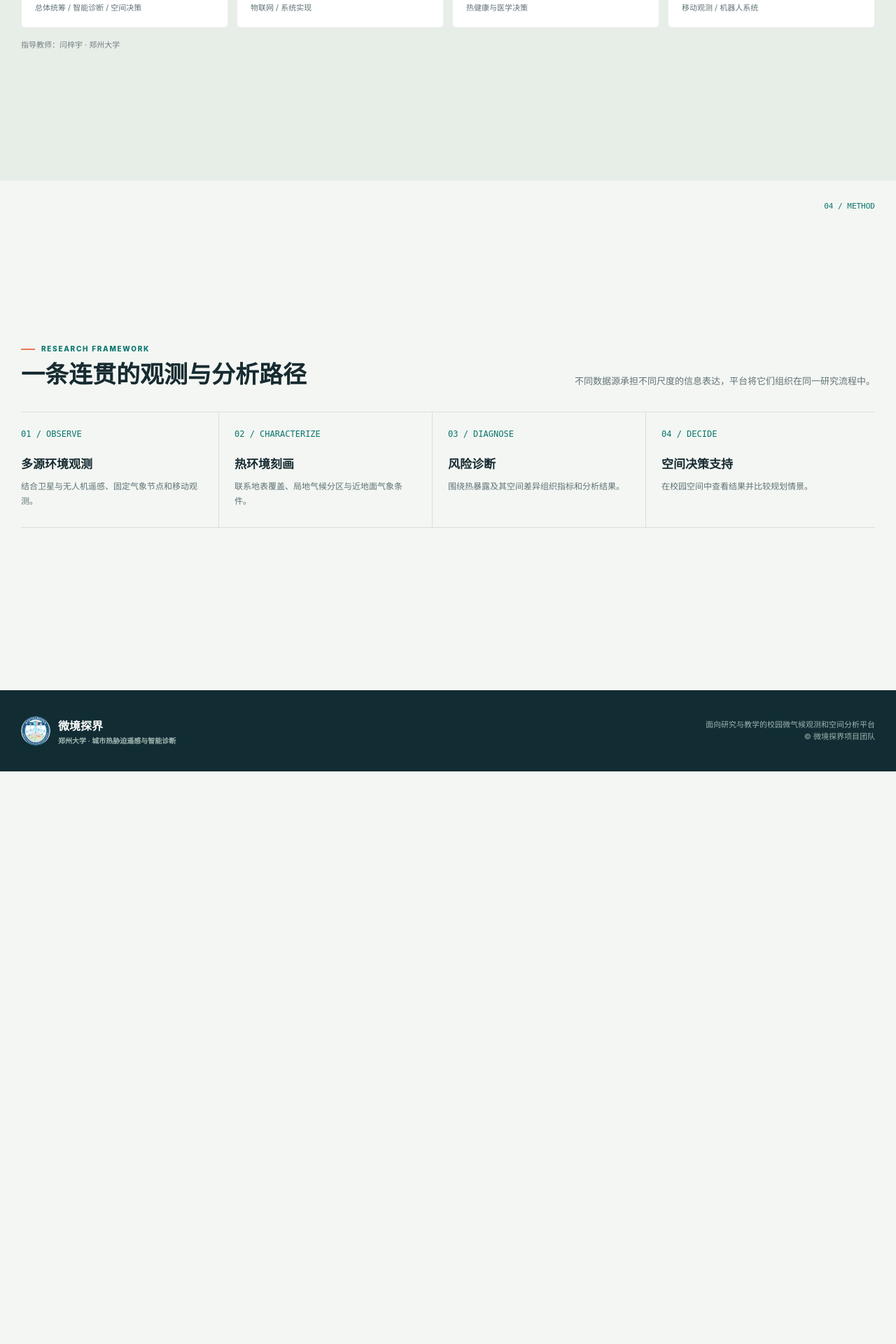
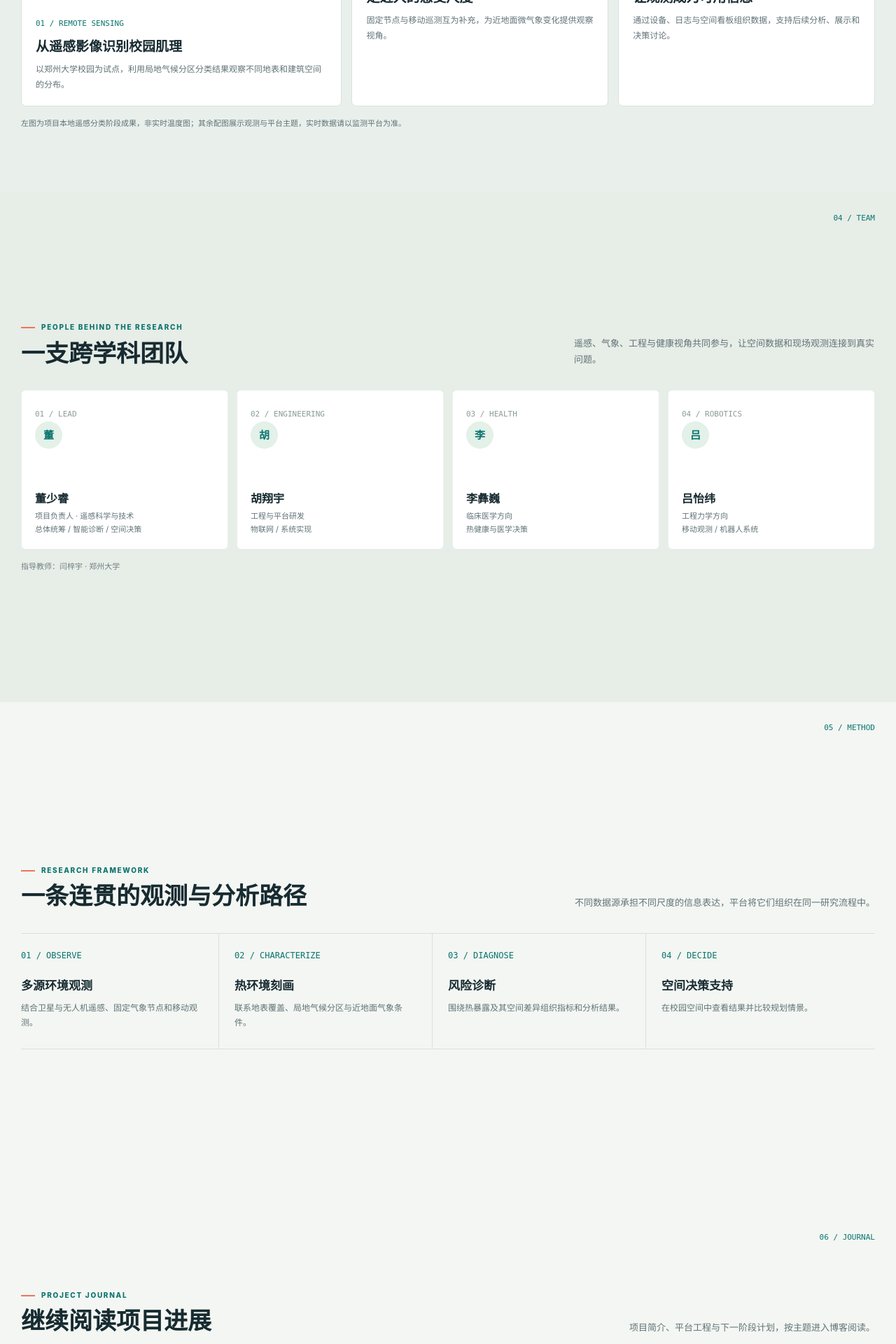
Before and after one commit to Kuuhakuchyan/VisualParts, a Flask app: template api/templates/home.html in a window 1280 px wide. Shown: the part 2142-4062 px from the top of the page at 70% size. Before the commit the page ends 3244 px from the top, so only its background shows below. Run offline with Flask 3, Linux system fonts and the light colour scheme; the template is opened without the code that fills it, so the values that code supplies are empty.

Commit message:
Improve homepage content and replayable scroll animations

```diff
--- a/api/app.py
+++ b/api/app.py
@@ -370,7 +370,7 @@ async def author_homepage():
 
 @app.get("/home-assets/{asset_name}")
 async def home_asset(asset_name: str):
-    if asset_name not in {"hero-campus.jpg", "campus-map.png", "spatial-decision.png", "campus-scene.webp", "field-observation.webp", "data-platform.webp"}:
+    if asset_name not in {"hero-campus.jpg", "campus-map.png", "spatial-decision.png", "campus-scene.webp", "field-observation.webp", "data-platform.webp", "campus-lcz.webp"}:
         raise HTTPException(status_code=404, detail="asset not found")
     return FileResponse(BASE_DIR / "static" / "home" / asset_name)
 
--- a/api/templates/home.html
+++ b/api/templates/home.html
@@ -9,12 +9,12 @@
   <style>
     :root{--ink:#172b31;--muted:#607277;--line:#d8e1dd;--paper:#f3f6f2;--white:#fff;--teal:#0b746f;--teal-dark:#084d51;--lime:#d9edb4;--coral:#eb7658;--night:#112d33;--max:1220px}
     *{box-sizing:border-box}
-    html{scroll-behavior:smooth;scroll-padding-top:72px;scroll-snap-type:y mandatory}
+    html{scroll-behavior:smooth;scroll-padding-top:72px}
     body{margin:0;background:var(--paper);color:var(--ink);font-family:Inter,-apple-system,BlinkMacSystemFont,"Segoe UI","PingFang SC","Microsoft YaHei",sans-serif;line-height:1.55}
     a{color:inherit;text-decoration:none}
     button{font:inherit}
     .wrap{width:min(var(--max),calc(100% - 48px));margin-inline:auto}
-    .topbar{height:72px;display:flex;align-items:center;position:sticky;top:0;z-index:20;background:rgba(243,246,242,.92);backdrop-filter:blur(16px);border-bottom:1px solid rgba(23,43,49,.09)}
+    .topbar{height:72px;display:flex;align-items:center;position:sticky;top:0;z-index:20;background:var(--paper);border-bottom:1px solid rgba(23,43,49,.09)}
     .nav{display:flex;align-items:center;justify-content:space-between;gap:24px}
     .brand{display:inline-flex;align-items:center;gap:11px;font-weight:800;letter-spacing:0;white-space:nowrap}
     .brand img{width:42px;height:42px;object-fit:contain;border-radius:50%}
@@ -86,11 +86,32 @@
     .method b{display:block;color:var(--teal);font:12px ui-monospace,monospace}
     .method h3{margin:23px 0 7px;font-size:17px}
     .method p{margin:0;color:var(--muted);font-size:12px;line-height:1.8}
+    .fieldwork{background:#e9f0eb}
+    .fieldwork-grid{display:grid;grid-template-columns:1.25fr 1fr 1fr;gap:14px}
+    .fieldwork-card{min-width:0;background:#fff;border:1px solid var(--line);border-radius:7px;overflow:hidden}
+    .fieldwork-card img{display:block;width:100%;height:210px;object-fit:cover}
+    .fieldwork-card.feature img{height:280px;object-position:center 46%}
+    .fieldwork-card-body{padding:20px}
+    .fieldwork-card-body b{color:var(--teal);font:11px ui-monospace,monospace}
+    .fieldwork-card h3{font-size:19px;line-height:1.3;margin:12px 0 8px}
+    .fieldwork-card p{font-size:12px;line-height:1.8;color:var(--muted);margin:0}
+    .fieldwork-note{margin:16px 0 0;color:var(--muted);font-size:11px}
+    .journal-grid{display:grid;grid-template-columns:repeat(3,minmax(0,1fr));gap:14px}
+    .journal-card{display:block;background:#fff;border:1px solid var(--line);border-radius:7px;overflow:hidden;transition:transform .2s ease,box-shadow .2s ease}
+    .journal-card:hover{transform:translateY(-3px);box-shadow:0 12px 25px rgba(20,56,55,.1)}
+    .journal-card img{display:block;width:100%;height:190px;object-fit:cover}
+    .journal-art{height:190px;padding:22px;background:linear-gradient(125deg,#103f45,#0b746f);display:flex;flex-direction:column;align-items:flex-start;justify-content:space-between;color:#d9edb4;font:700 14px ui-monospace,monospace;letter-spacing:1px}
+    .journal-art span{border-bottom:1px solid rgba(217,237,180,.35);width:100%;padding-bottom:5px}
+    .journal-card-body{padding:20px}
+    .journal-card-body b{color:var(--teal);font:11px ui-monospace,monospace}
+    .journal-card h3{font-size:19px;line-height:1.4;margin:12px 0 8px}
+    .journal-card p{font-size:12px;line-height:1.8;color:var(--muted);margin:0}
+    .journal-card .read-more{display:inline-block;margin-top:15px;color:var(--teal);font-size:12px;font-weight:700}
     .footer{background:var(--night);color:white;padding:37px 0 calc(37px + env(safe-area-inset-bottom))}
     .footer-inner{display:flex;align-items:center;justify-content:space-between;gap:20px}
     .footer .brand small{color:#a3b8b4}
     .footer-meta{color:#9eb3af;font-size:11px;text-align:right}
-    .hero,section.content{scroll-snap-align:start;scroll-margin-top:72px}
+    .hero,section.content{scroll-margin-top:72px}
     section.content{position:relative;min-height:calc(100svh - 72px);display:flex;align-items:center}
     section.content>.wrap{width:min(var(--max),calc(100% - 48px))}
     .section-rail{position:fixed;right:18px;top:50%;transform:translateY(-50%);z-index:22;display:flex;flex-direction:column;gap:7px;align-items:end}
@@ -100,6 +121,7 @@
     .section-rail a:hover{color:var(--teal)}
     .section-rail a em{font-style:normal;background:rgba(243,246,242,.9);padding:3px 5px;border-radius:3px}
     .section-rail a:first-child em{background:rgba(13,37,42,.86);color:#e5f5eb}
+    @media(max-width:1380px){.section-rail{display:none}}
     .page-index{position:absolute;right:max(28px,calc((100vw - var(--max))/2));top:30px;color:var(--teal);font:11px ui-monospace,monospace}
     .hero-next{position:absolute;z-index:2;right:max(24px,calc((100vw - var(--max))/2));bottom:70px;width:42px;height:42px;border:1px solid rgba(255,255,255,.65);border-radius:50%;color:white;display:grid;place-items:center;font-size:21px;animation:next-pulse 1.8s ease-in-out infinite}
     @keyframes next-pulse{50%{transform:translateY(6px);border-color:#b9eac6}}
@@ -118,18 +140,17 @@
     .intro-footer{display:flex;justify-content:space-between;margin-top:13px;font:11px ui-monospace,monospace;color:#94b6b0}
     .intro-skip{background:none;border:0;color:#bde8da;cursor:pointer;padding:0;text-decoration:underline;text-underline-offset:4px}
     @keyframes intro-scan{to{top:105%}}@keyframes intro-load{to{width:100%}}
-    .reveal{opacity:0;transform:translateY(24px);transition:opacity .65s ease,transform .65s ease}.reveal.visible{opacity:1;transform:none}
-    .hero::before{transition:transform .35s ease-out;transform:scale(1.035) translate3d(var(--hero-x,0px),var(--hero-y,0px),0)}
+    .reveal{opacity:0;transform:translateY(18px);transition:opacity .5s ease,transform .5s ease}.reveal.visible{opacity:1;transform:none}
     .platform-card{transition:transform .25s ease,box-shadow .25s ease}.platform-card:hover{box-shadow:0 16px 35px rgba(20,56,55,.12);transform:translateY(-4px)}
-    @media(max-width:900px){html{scroll-snap-type:y proximity}.nav-links{gap:15px}.team-grid{grid-template-columns:repeat(2,1fr)}.platform-card.primary{min-height:565px}.hero{min-height:560px}.section-rail{right:7px}.section-rail a em{display:none}}
+    @media(max-width:900px){.nav-links{gap:15px}.team-grid{grid-template-columns:repeat(2,1fr)}.fieldwork-grid,.journal-grid{grid-template-columns:repeat(2,minmax(0,1fr))}.fieldwork-card.feature{grid-column:span 2}.platform-card.primary{min-height:565px}.hero{min-height:560px}.section-rail{right:7px}.section-rail a em{display:none}}
     @media(max-width:640px){
-      html{scroll-snap-type:none}.wrap,section.content>.wrap{width:min(var(--max),calc(100% - 32px))}section.content{min-height:0;display:block}.section-rail{display:none}.page-index{right:16px;top:16px}.hero-next{right:18px;bottom:54px;width:34px;height:34px}.topbar{height:62px}.brand img{width:36px;height:36px}.nav-cta{display:none}.menu-button{display:inline-grid;place-items:center}.nav-links{display:none;position:absolute;top:61px;left:0;right:0;padding:12px 16px 16px;background:var(--paper);border-bottom:1px solid var(--line);box-shadow:0 10px 20px rgba(23,43,49,.08);flex-direction:column;align-items:stretch;gap:0}.nav-links.open{display:flex}.nav-links a{padding:12px 5px;border-bottom:1px solid var(--line)}
+      .wrap,section.content>.wrap{width:min(var(--max),calc(100% - 32px))}section.content{min-height:0;display:block}.section-rail{display:none}.page-index{right:16px;top:16px}.hero-next{right:18px;bottom:54px;width:34px;height:34px}.topbar{height:62px}.brand img{width:36px;height:36px}.nav-cta{display:none}.menu-button{display:inline-grid;place-items:center}.nav-links{display:none;position:absolute;top:61px;left:0;right:0;padding:12px 16px 16px;background:var(--paper);border-bottom:1px solid var(--line);box-shadow:0 10px 20px rgba(23,43,49,.08);flex-direction:column;align-items:stretch;gap:0}.nav-links.open{display:flex}.nav-links a{padding:12px 5px;border-bottom:1px solid var(--line)}
       .hero{min-height:610px;align-items:end}.hero::before{background:linear-gradient(90deg,rgba(9,34,40,.9),rgba(9,42,46,.46)),url('/home-assets/campus-scene.webp') 55% center/cover no-repeat}.hero-content{width:calc(100% - 36px);padding:100px 0 82px}h1{font-size:46px;margin-top:19px}.hero p{font-size:14px}.hero-note{margin-top:30px}.hero-index{right:18px;bottom:18px}
       .strip-inner{grid-template-columns:1fr;padding:10px 0}.strip-item,.strip-item:first-child{padding:13px 0;border:0;border-bottom:1px solid rgba(255,255,255,.2)}.strip-item:last-child{border-bottom:0}
       section.content{padding:62px 0}.section-head{display:block;margin-bottom:23px}.section-head h2{font-size:28px}.section-head p{margin-top:12px}.platform-grid{grid-template-columns:1fr}.platform-card,.platform-card.primary{grid-row:auto;min-height:310px;padding:21px}.platform-card.primary{min-height:420px}.platform-card.primary::after{background-position:57% center}.platform-card h3{font-size:23px;margin-top:36px}
-      .team-grid{grid-template-columns:repeat(2,minmax(0,1fr));gap:9px}.member{min-height:195px;padding:15px}.member h3{font-size:15px}.method-grid{grid-template-columns:1fr 1fr}.method{min-height:170px;padding:18px 13px 18px 0;margin-right:13px}.method:nth-child(2){border-right:0;margin-right:0}.method:nth-child(3),.method:nth-child(4){border-top:1px solid var(--line)}.method h3{margin-top:16px;font-size:15px}.footer-inner{align-items:flex-start;flex-direction:column}.footer-meta{text-align:left}.hero::before{transform:none}.platform-card:hover{transform:none}.demo-caption{bottom:70px}
+      .team-grid{grid-template-columns:repeat(2,minmax(0,1fr));gap:9px}.member{min-height:195px;padding:15px}.member h3{font-size:15px}.fieldwork-grid,.journal-grid{grid-template-columns:1fr}.fieldwork-card.feature{grid-column:auto}.fieldwork-card img,.fieldwork-card.feature img{height:210px}.journal-card img{height:190px}.method-grid{grid-template-columns:1fr 1fr}.method{min-height:170px;padding:18px 13px 18px 0;margin-right:13px}.method:nth-child(2){border-right:0;margin-right:0}.method:nth-child(3),.method:nth-child(4){border-top:1px solid var(--line)}.method h3{margin-top:16px;font-size:15px}.footer-inner{align-items:flex-start;flex-direction:column}.footer-meta{text-align:left}.platform-card:hover,.journal-card:hover{transform:none}.demo-caption{bottom:70px}
     }
-    @media(prefers-reduced-motion:reduce){html{scroll-behavior:auto;scroll-snap-type:none}*,*::before,*::after{transition:none!important;animation:none!important}.intro{display:none}.reveal{opacity:1;transform:none}}
+    @media(prefers-reduced-motion:reduce){html{scroll-behavior:auto}*,*::before,*::after{transition:none!important;animation:none!important}.intro{display:none}.reveal{opacity:1;transform:none}}
   </style>
 </head>
 <body>
@@ -138,13 +159,13 @@
     <nav class="nav wrap" aria-label="主导航">
       <a class="brand" href="#top"><img src="/logo.png" alt="微境探界标识"><span>微境探界<small>城市热胁迫遥感与智能诊断</small></span></a>
       <div class="nav-links" id="navLinks">
-        <a href="#platform">平台入口</a><a href="#team">研究团队</a><a href="#approach">研究路径</a><a href="/author/">项目博客</a>
+        <a href="#platform">平台入口</a><a href="#team">研究团队</a><a href="#approach">研究路径</a><a href="/author/">项目博客</a><a href="#fieldwork">研究现场</a>
       </div>
       <a class="nav-cta" href="/monitor">进入监测平台 <span aria-hidden="true">↗</span></a>
       <button class="menu-button" id="menuButton" type="button" aria-label="打开导航" aria-expanded="false">☰</button>
     </nav>
   </header>
-  <nav class="section-rail" aria-label="页面章节"><a href="#top" class="active" aria-label="第1屏 项目概览"><em>01</em><span></span></a><a href="#platform" aria-label="第2屏 平台入口"><em>02</em><span></span></a><a href="#team" aria-label="第3屏 研究团队"><em>03</em><span></span></a><a href="#approach" aria-label="第4屏 研究路径"><em>04</em><span></span></a></nav>
+  <nav class="section-rail" aria-label="页面章节"><a href="#top" class="active" aria-label="第1屏 项目概览"><em>01</em><span></span></a><a href="#platform" aria-label="第2屏 平台入口"><em>02</em><span></span></a><a href="#fieldwork" aria-label="第3屏 研究现场"><em>03</em><span></span></a><a href="#team" aria-label="第4屏 研究团队"><em>04</em><span></span></a><a href="#approach" aria-label="第5屏 研究路径"><em>05</em><span></span></a><a href="#journal" aria-label="第6屏 项目日志"><em>06</em><span></span></a></nav>
   <main id="top">
     <section class="hero">
       <div class="hero-content">
@@ -173,8 +194,20 @@
         </div>
       </div>
     </section>
+    <section class="content fieldwork" id="fieldwork">
+      <span class="page-index">03 / FIELD NOTES</span>
+      <div class="wrap">
+        <div class="section-head"><div><div class="eyebrow">Research in context</div><h2>研究从现场开始</h2></div><p>从校园地表与建筑环境出发，把遥感视角、近地面观测与空间表达放在同一张研究地图上。</p></div>
+        <div class="fieldwork-grid">
+          <article class="fieldwork-card feature"><img src="/home-assets/campus-lcz.webp" alt="郑州大学校园局地气候分区分类研究图" loading="lazy" decoding="async"><div class="fieldwork-card-body"><b>01 / REMOTE SENSING</b><h3>从遥感影像识别校园肌理</h3><p>以郑州大学校园为试点，利用局地气候分区分类结果观察不同地表和建筑空间的分布。</p></div></article>
+          <article class="fieldwork-card"><img src="/home-assets/field-observation.webp" alt="地面气象观测主题配图" loading="lazy" decoding="async"><div class="fieldwork-card-body"><b>02 / OBSERVATION</b><h3>走近人的感受尺度</h3><p>固定节点与移动巡测互为补充，为近地面微气象变化提供观察视角。</p></div></article>
+          <article class="fieldwork-card"><img src="/home-assets/data-platform.webp" alt="环境数据与平台主题配图" loading="lazy" decoding="async"><div class="fieldwork-card-body"><b>03 / DATA</b><h3>让观测成为可用信息</h3><p>通过设备、日志与空间看板组织数据，支持后续分析、展示和决策讨论。</p></div></article>
+        </div>
+        <p class="fieldwork-note">左图为项目本地遥感分类阶段成果，非实时温度图；其余配图展示观测与平台主题，实时数据请以监测平台为准。</p>
+      </div>
+    </section>
     <section class="content team" id="team">
-      <span class="page-index">03 / TEAM</span>
+      <span class="page-index">04 / TEAM</span>
       <div class="wrap">
         <div class="section-head"><div><div class="eyebrow">People behind the research</div><h2>一支跨学科团队</h2></div><p>遥感、气象、工程与健康视角共同参与，让空间数据和现场观测连接到真实问题。</p></div>
         <div class="team-grid">
@@ -187,7 +220,7 @@
       </div>
     </section>
     <section class="content" id="approach">
-      <span class="page-index">04 / METHOD</span>
+      <span class="page-index">05 / METHOD</span>
       <div class="wrap">
         <div class="section-head"><div><div class="eyebrow">Research framework</div><h2>一条连贯的观测与分析路径</h2></div><p>不同数据源承担不同尺度的信息表达，平台将它们组织在同一研究流程中。</p></div>
         <div class="method-grid">
@@ -195,6 +228,17 @@
           <article class="method"><b>02 / CHARACTERIZE</b><h3>热环境刻画</h3><p>联系地表覆盖、局地气候分区与近地面气象条件。</p></article>
           <article class="method"><b>03 / DIAGNOSE</b><h3>风险诊断</h3><p>围绕热暴露及其空间差异组织指标和分析结果。</p></article>
           <article class="method"><b>04 / DECIDE</b><h3>空间决策支持</h3><p>在校园空间中查看结果并比较规划情景。</p></article>
+        </div>
+      </div>
+    </section>
+    <section class="content" id="journal">
+      <span class="page-index">06 / JOURNAL</span>
+      <div class="wrap">
+        <div class="section-head"><div><div class="eyebrow">Project journal</div><h2>继续阅读项目进展</h2></div><p>项目简介、平台工程与下一阶段计划，按主题进入博客阅读。</p></div>
+        <div class="journal-grid">
+          <a class="journal-card" href="/author/posts/microjie-overview/"><img src="/home-assets/campus-scene.webp" alt="项目空间场景演示画面" loading="lazy" decoding="async"><div class="journal-card-body"><b>01 / PROJECT</b><h3>“微境探界”：城市热胁迫的遥感-AGI仿生智能诊断</h3><p>认识项目关注的问题，以及遥感、微气候观测和智能决策如何连接。</p><span class="read-more">阅读文章 ↗</span></div></a>
+          <a class="journal-card" href="/author/posts/platform-architecture/"><img src="/home-assets/data-platform.webp" alt="微气候平台数据接入与架构主题配图" loading="lazy" decoding="async"><div class="journal-card-body"><b>02 / ENGINEERING</b><h3>微气候平台的当前工程结构</h3><p>了解 MQTT、空间数据库、FastAPI 与看板之间的工程关系。</p><span class="read-more">阅读文章 ↗</span></div></a>
+          <a class="journal-card" href="/author/posts/roadmap-security/"><div class="journal-art" aria-hidden="true"><span>OBSERVE</span><span>DIAGNOSE</span><span>DECIDE</span></div><div class="journal-card-body"><b>03 / ROADMAP</b><h3>下一阶段：安全性、可靠性与平台化补强</h3><p>从演示系统走向可维护的研究平台，梳理接下来需要补齐的工作。</p><span class="read-more">阅读文章 ↗</span></div></a>
         </div>
       </div>
     </section>
@@ -210,12 +254,20 @@
     if(window.matchMedia('(prefers-reduced-motion: reduce)').matches)finishIntro();
     else{window.setTimeout(finishIntro,2100);document.getElementById('introSkip').addEventListener('click',finishIntro);}
     window.setTimeout(finishIntro,3500);
-    if('IntersectionObserver' in window){const observer=new IntersectionObserver(entries=>entries.forEach(entry=>{if(entry.isIntersecting){entry.target.classList.add('visible');observer.unobserve(entry.target)}}),{threshold:.08});document.querySelectorAll('.section-head,.platform-card,.member,.method').forEach(element=>{element.classList.add('reveal');observer.observe(element)})}
+    const reducedMotion=window.matchMedia('(prefers-reduced-motion: reduce)').matches;
+    if('IntersectionObserver' in window&&!reducedMotion){
+      const observer=new IntersectionObserver(entries=>entries.forEach(entry=>{
+        entry.target.classList.toggle('visible',entry.isIntersecting);
+      }),{rootMargin:'-6% 0px -6% 0px',threshold:0});
+      document.querySelectorAll('.section-head,.platform-card,.fieldwork-card,.journal-card,.member,.method').forEach(element=>{element.classList.add('reveal');observer.observe(element)});
+    }
     const railLinks=[...document.querySelectorAll('.section-rail a')];
     const chapters=[document.querySelector('.hero'),...document.querySelectorAll('section.content')];
-    if('IntersectionObserver' in window){const chapterObserver=new IntersectionObserver(entries=>{entries.forEach(entry=>{if(entry.isIntersecting){const index=chapters.indexOf(entry.target);railLinks.forEach((link,i)=>{link.classList.toggle('active',i===index);if(i===index)link.setAttribute('aria-current','location');else link.removeAttribute('aria-current')});entry.target.classList.add('active-section')}})},{rootMargin:'-35% 0px -35% 0px'});chapters.forEach(chapter=>chapterObserver.observe(chapter))}
+    if('IntersectionObserver' in window){const chapterObserver=new IntersectionObserver(entries=>{entries.forEach(entry=>{
+      entry.target.classList.toggle('active-section',entry.isIntersecting);
+      if(entry.isIntersecting){const index=chapters.indexOf(entry.target);railLinks.forEach((link,i)=>{link.classList.toggle('active',i===index);if(i===index)link.setAttribute('aria-current','location');else link.removeAttribute('aria-current')})}
+    })},{rootMargin:'-35% 0px -35% 0px'});chapters.forEach(chapter=>chapterObserver.observe(chapter))}
     window.addEventListener('keydown',event=>{if(window.innerWidth<=900||event.altKey||event.ctrlKey||event.metaKey||/^(INPUT|TEXTAREA|SELECT)$/.test(document.activeElement.tagName)||!['PageDown','PageUp'].includes(event.key))return;const current=chapters.reduce((best,chapter,index)=>Math.abs(chapter.getBoundingClientRect().top-72)<Math.abs(chapters[best].getBoundingClientRect().top-72)?index:best,0);const next=Math.max(0,Math.min(chapters.length-1,current+(event.key==='PageDown'?1:-1)));if(next!==current){event.preventDefault();chapters[next].scrollIntoView({behavior:window.matchMedia('(prefers-reduced-motion: reduce)').matches?'instant':'smooth'})}});
-    if(window.matchMedia('(hover:hover) and (pointer:fine) and (prefers-reduced-motion:no-preference)').matches){const hero=document.querySelector('.hero');hero.addEventListener('pointermove',event=>{const rect=hero.getBoundingClientRect();hero.style.setProperty('--hero-x',((event.clientX-rect.left)/rect.width-.5)*-14+'px');hero.style.setProperty('--hero-y',((event.clientY-rect.top)/rect.height-.5)*-10+'px')});hero.addEventListener('pointerleave',()=>{hero.style.setProperty('--hero-x','0px');hero.style.setProperty('--hero-y','0px')})}
   </script>
 </body>
 </html>
```
Also changed, not shown: api/static/home/campus-lcz.webp (added).
